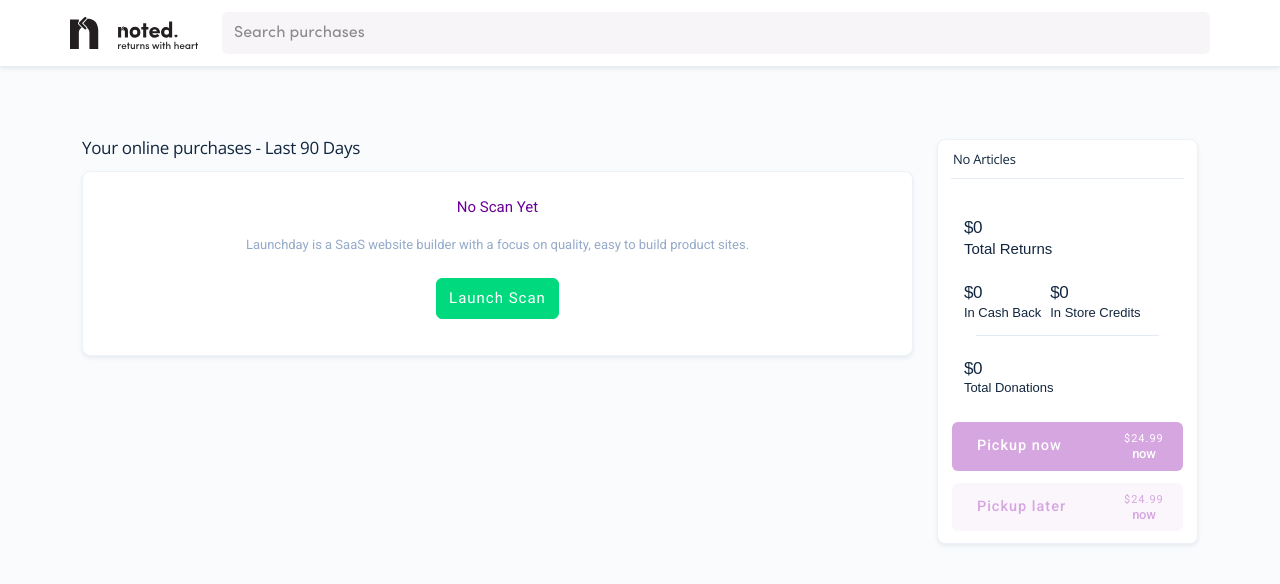
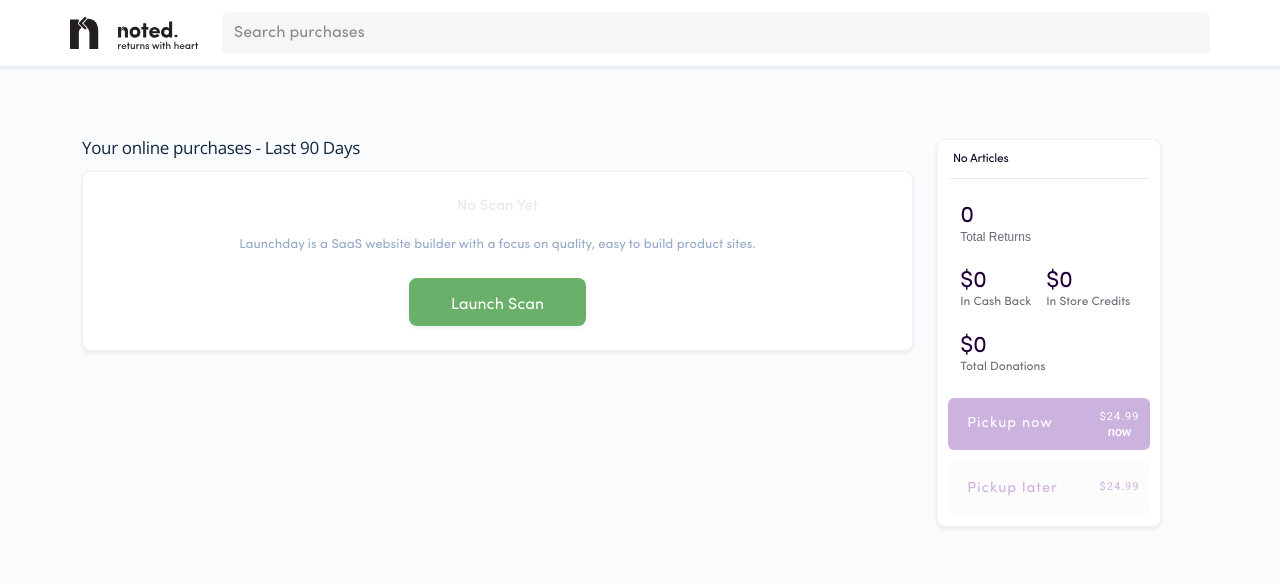
Before and after one commit to tajbsta/noted-react-app, a React (Create React App) app: page /dashboard in a window 1280 px wide. Shown: the top 584 px of the page. Built offline with nearby package versions, Linux system fonts and the light colour scheme; a web font is replaced by a local one.

Commit message:
feat: added figma touches to dashboard

```diff
--- a/src/assets/scss/App.scss
+++ b/src/assets/scss/App.scss
@@ -5,9 +5,15 @@
   ===========================================================================
 */
 
+@font-face {
+  font-family: "Sofia Pro";
+  src: url("../fonts/SofiaPro/Sofia\ Pro\ Regular.otf") format("opentype");
+}
+
 /* Pages styling */
 @import "./pages/landing.scss";
 @import "./pages/register.scss";
 @import "./pages/authorize.scss";
 @import "./pages/brandlogo.scss";
 @import "./pages/navbar.scss";
+@import "./pages/dashboard.scss";
--- /dev/null
+++ b/src/assets/scss/pages/_dashboard.scss
@@ -0,0 +1,54 @@
+.pick-up-btn {
+  height: 52px;
+  padding: 6px;
+  .pick-up-btn-lead {
+    font-family: "Sofia Pro";
+    font-size: 16px;
+    line-height: 19px;
+  }
+}
+
+.launch-scan-btn {
+  width: 177px;
+  height: 48px;
+  background: #6aaf6a;
+  border-radius: 8px;
+  font-size: 16px;
+  line-height: 19px;
+  display: flex;
+  justify-content: center;
+  align-items: center;
+  color: #ffffff;
+  height: 48px;
+  border-radius: 8px;
+}
+
+.launch-scan-btn:hover {
+  background: white;
+  color: #6aaf6a;
+}
+
+.right-card {
+  .card-label {
+    font-size: 12px;
+    line-height: 14px;
+    color: #0e0018;
+    mix-blend-mode: normal;
+    opacity: 0.6;
+  }
+  .card-value {
+    font-size: 23px;
+    line-height: 27px;
+    color: #21003a;
+  }
+  .card-title {
+    font-size: 12px;
+    line-height: 14px;
+    color: #0e0018;
+  }
+  .card-body {
+    padding-left: 10%;
+    padding-right: 10%;
+    padding-bottom: 0;
+  }
+}
--- a/src/assets/scss/pages/_navbar.scss
+++ b/src/assets/scss/pages/_navbar.scss
@@ -1,8 +1,3 @@
-@font-face {
-  font-family: "Sofia Pro";
-  src: url("../../fonts/SofiaPro/Sofia\ Pro\ Regular.otf") format("opentype");
-}
-
 .search {
   border: none;
   background: #f7f5f7;
--- a/src/assets/scss/typography.scss
+++ b/src/assets/scss/typography.scss
@@ -12,11 +12,15 @@ p {
 }
 button,
 a {
-	font-family: "Roboto", sans-serif;
+  font-family: "Roboto", sans-serif;
 }
 .roboto {
-	font-family: "Roboto", sans-serif;
+  font-family: "Roboto", sans-serif;
 }
 .opensans {
-	font-family: "Open Sans", sans-serif;
+  font-family: "Open Sans", sans-serif;
 }
+
+.sofia-pro {
+  font-family: "Sofia Pro";
+}
--- a/src/components/HorizontalLine.js
+++ b/src/components/HorizontalLine.js
@@ -4,7 +4,7 @@ import PropTypes from "prop-types";
 function HorizontalLine({ width }) {
   return (
     <hr
-      className="mt-0"
+      className="mt-0 mb-0"
       style={{
         alignSelf: "center",
         width,
--- a/src/pages/DashboardPage.jsx
+++ b/src/pages/DashboardPage.jsx
@@ -10,14 +10,14 @@ function DashboardPage() {
   const renderEmptyScans = () => (
     <>
       <p
-        className="text-center"
+        className="text-center sofia-pro"
         style={{
-          color: "#690098",
+          color: "#E8E7E9",
         }}
       >
         No Scan Yet
       </p>
-      <p className="small text-muted mb-1 text-center">
+      <p className="small text-muted mb-1 text-center sofia-pro">
         Launchday is a SaaS website builder with a focus on quality, easy to
         build product sites.
       </p>
@@ -28,11 +28,8 @@ function DashboardPage() {
           justifyContent: "center",
         }}
       >
-        <button
-          className="btn btn-md btn-success mb-3 display-3"
-          style={{ letterSpacing: 1 }}
-        >
-          <span>Launch Scan</span>
+        <button className="btn shadow-sm launch-scan-btn p-0 sofia-pro">
+          <span className="mt-2">Launch Scan</span>
         </button>
       </div>
     </>
@@ -48,12 +45,11 @@ function DashboardPage() {
   }) => (
     <div className="row">
       <button
-        className="btn btn-md mb-3 col-sm-12 pd-3"
+        className="btn btn-md mb-3 col-sm-12 pd-3 pick-up-btn"
         style={{
           alignSelf: "center",
           letterSpacing: 1,
           background,
-          color,
           opacity,
         }}
       >
@@ -67,10 +63,11 @@ function DashboardPage() {
             }}
           >
             <p
-              className="mt-0 mb-0 ml-3"
+              className="mt-0 mb-0 ml-3 pick-up-btn-lead"
               style={{
                 fontWeight: "500",
                 fontSize: 14.5,
+                color,
               }}
             >
               {leadingText || ""}
@@ -81,11 +78,21 @@ function DashboardPage() {
               className="mt-0 mb-0"
               style={{
                 fontSize: 11,
+                color,
               }}
             >
               ${price || ""}
             </p>
-            <p className="mt-0 mb-0 h5">{timeWindow || ""}</p>
+            {timeWindow && (
+              <p
+                className="mt-0 mb-0 h5"
+                style={{
+                  color,
+                }}
+              >
+                {timeWindow}
+              </p>
+            )}
           </div>
         </div>
       </button>
@@ -93,68 +100,75 @@ function DashboardPage() {
   );
 
   const renderRightCard = () => (
-    <div className="col-sm-3">
+    <div
+      className="col right-card"
+      style={{
+        maxWidth: "248px",
+      }}
+    >
       <div className="card shadow-sm">
         <div className="p-0 ml-1 d-inline-flex align-center">
-          <h5
-            className="card-title mb-0 p-3"
-            style={{
-              alignSelf: "center",
-            }}
-          >
+          <h5 className="card-title mb-0 p-3 sofia-pro card-title">
             No Articles
           </h5>
         </div>
         <HorizontalLine width="90%" />
-        <div
-          className="card-body"
-          style={{
-            paddingLeft: "10%",
-            paddingRight: "10%",
-            paddingBottom: "0",
-          }}
-        >
+        <div className="card-body">
           <div className="container mb-4">
             <div className="row">
               <div className="col-sm-7">
-                <div className="row card-text h3 mb-0">$0</div>
-                <div className="row card-text">Total Returns</div>
+                <div className="row card-text mb-0 sofia-pro card-value">0</div>
+                <div className="row card-text card-label">Total Returns</div>
               </div>
             </div>
             <div className="row mt-4 mb-3">
               <div className="col-sm-5">
-                <div className="row card-text h3 mb-0">$0</div>
-                <div className="row card-text small">In Cash Back</div>
+                <div className="row card-text mb-0 sofia-pro card-value">
+                  $0
                 </div>
-              <div className="col-sm-7">
-                <div className="row card-text h3 mb-0">$0</div>
-                <div className="row card-text small">In Store Credits</div>
+                <div className="row small sofia-pro card-label">
+                  In Cash Back
                 </div>
               </div>
-            <HorizontalLine width="100%" />
-            <div className="row mt-4">
-              <div className="col-sm-12">
-                <div className="row card-text h3 mb-0">$0</div>
-                <div className="row card-text small">Total Donations</div>
+              <div className="col-sm-6 ml-3">
+                <div className="row mb-0 sofia-pro card-value">$0</div>
+                <div className="row card-text small sofia-pro card-label">
+                  In Store Credits
                 </div>
               </div>
             </div>
+            <div className="row mt-4">
+              <div className="col-sm-12 p-0">
+                <div className="col-sm-8">
+                  <div className="row mb-0 sofia-pro card-value">$0</div>
+                  <div className="row card-text small sofia-pro card-label">
+                    Total Donations
+                  </div>
+                </div>
+              </div>
+            </div>
+          </div>
+          <div
+            style={{
+              opacity: isEmpty(scans) ? 0.37 : 1,
+            }}
+          >
             {renderPickUpButton({
               leadingText: "Pickup now",
               timeWindow: "now",
               price: "24.99",
-            backgroundColor: "#cd90d9",
+              backgroundColor: "#570097",
               textColor: "white",
               opacity: 0.8,
             })}
             {renderPickUpButton({
               leadingText: "Pickup later",
-            timeWindow: "now",
               price: "24.99",
               backgroundColor: "#faf5fc",
-            textColor: "#cd90d9",
+              textColor: "#570097",
               opacity: 0.8,
             })}
+          </div>
         </div>
       </div>
     </div>
```
Lines whose indentation alone changed are shown as unchanged.
